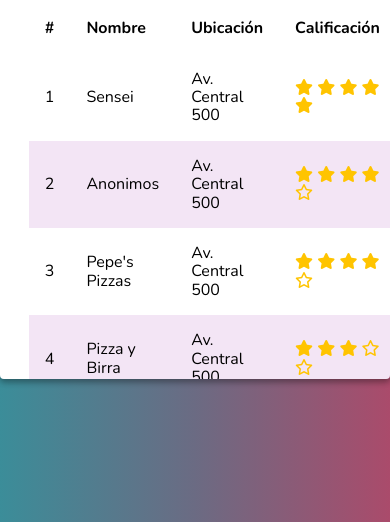
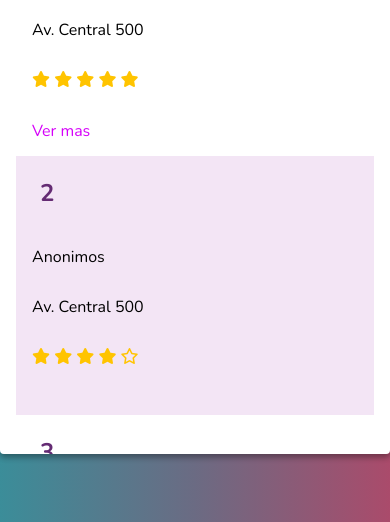
Before and after one commit to juanmatiaspinat/Boletines_codigofacilito, a website: page index.html in a window 390 px wide. Shown: the part 322-844 px from the top of the page. Drawn offline with nearby package versions, Linux system fonts and the light colour scheme.

Commit message:
Media Queries

```diff
--- a/assets/css/main.css
+++ b/assets/css/main.css
@@ -18,6 +18,10 @@ a {
 a:hover {
     /* Del 0.0 al 1.0 es la graduación usable con esta propiedad 'opacity' */
     opacity: 0.6;
+}
+
+img{
+    max-width: 100%;
 }
 
 .title {
@@ -42,9 +46,8 @@ a:hover {
     /*Aca se le dice que el contenido ocupe el 100% pero que el contenido no se pase de 960px*/
     /*Es como decirle que ocupe toda la pantalla hasta que se encuentre con esos limites*/
     max-width: 960px;
-    max-height: 500px;
     width: 100%;
-    height: 100%;
+    height: 80vh;
     background-color: #fff;
     /* box-shadow: DiferenciaHorizontal - DiferenciaVertical - Desenfoque - Amplitud - Color */
     box-shadow: 0 3px 6px rgba(0, 0, 0, 0.16), 0 3px 6px rgba(0, 0, 0, 0.23);
@@ -137,3 +140,27 @@ a:hover {
     border-radius: 4px;
     margin-right: 0.5em;
 }
+
+@media (min-height:500){
+    .content{
+        height: 500px;
+    }
+}
+
+@media (max-width:600px) {
+    .content{
+        padding: 1em;
+    }
+    td{
+        display: block;
+        width: 85%;
+    }
+    td:nth-of-type(1){
+        font-size: 1.5em;
+        font-weight: bold;
+        color: #642B73;
+    }
+    th{
+        display: none;
+    }
+}
```
